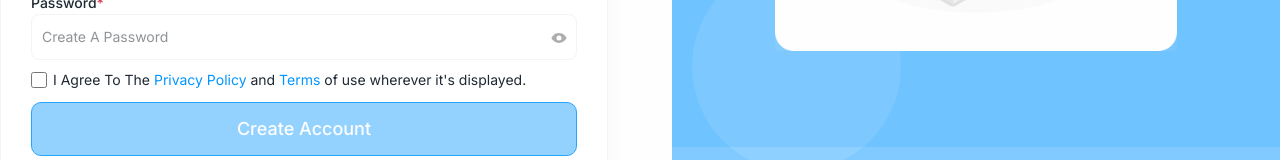
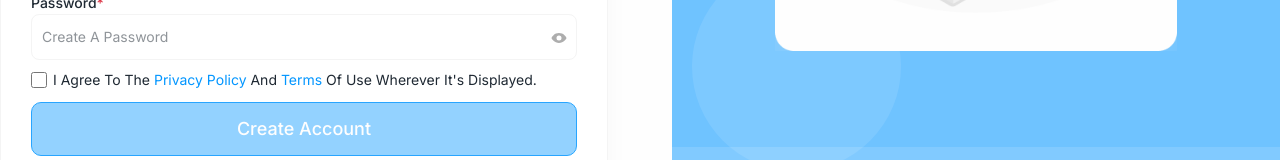
Before and after one commit to sumithub/rs-web-develop, a Next.js app: page /register in a window 1280 px wide. Shown: the part 465-625 px from the top of the page. Built offline with nearby package versions, Linux system fonts and the light colour scheme.

Commit message:
capitalize

```diff
--- a/src/components/Signup.js
+++ b/src/components/Signup.js
@@ -120,7 +120,7 @@ export default function Signup() {
                     <Checkbox2 id="terms"
                         checked={termsAccepted}
                         onChange={() => setTermsAccepted(!termsAccepted)} />
-                    <div className="text-sm text-secondary">
+                    <div className="text-sm text-secondary capitalize">
                         I Agree To The{" "}
                         <Link href="/" className="text-primary">Privacy Policy</Link> and{" "}
                         <Link href="/" className="text-secondary">
```
